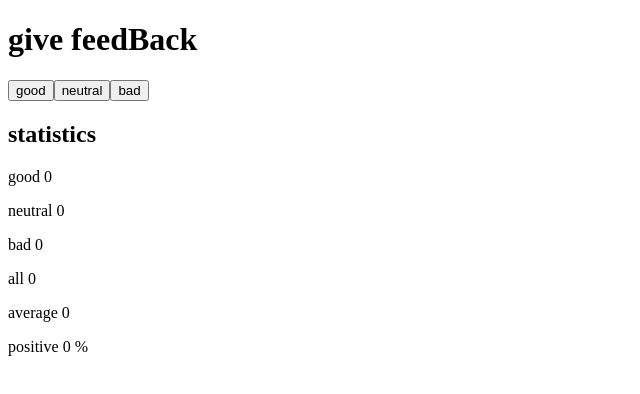
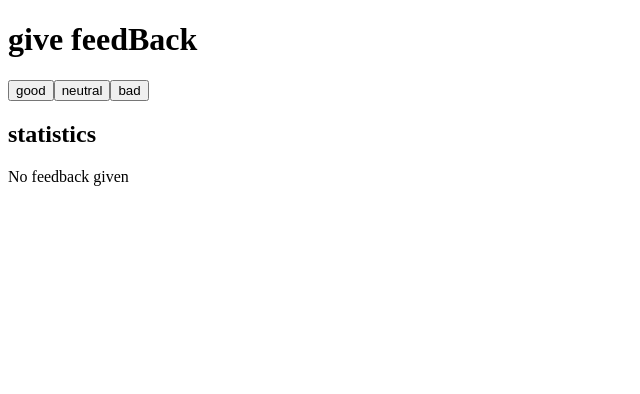
Before and after one commit to hernanruscica/fullstackopen, a React (Vite) app in the folder part1/: page / in a window 1280 px wide. Shown: the top 394 px of the page, without its empty margins (0-640 px from the left). Built offline with nearby package versions, Linux system fonts and the light colour scheme.

Commit message:
1.9: unicafe step 4

```diff
--- a/part1/src/App.jsx
+++ b/part1/src/App.jsx
@@ -120,7 +120,6 @@ const Statistics = ({good, neutral, bad}) => {
   const positive = (good / total) * 100;
 
   return (<>
-    <h2>statistics</h2>
     <Display text="good " value={good} />
     <Display text="neutral " value={neutral} />
     <Display text="bad " value={bad} />
@@ -142,7 +141,12 @@ const App = () => {
       <MyButton btnText="good" handlerClick={()=>setGood(good + 1)}/>
       <MyButton btnText="neutral" handlerClick={()=>setNeutral(neutral + 1)}/>
       <MyButton btnText="bad" handlerClick={()=>setBad(bad + 1)}/>
-      <Statistics good={good} neutral={neutral} bad={bad} />
+      <h2>statistics</h2>
+      { /* 1.9: unicafe step 4 */
+        (good !== 0 | neutral !== 0 | bad !== 0)
+        ? <Statistics good={good} neutral={neutral} bad={bad} />
+        : <p>No feedback given</p>
+      }
     </div>
   )
 }
```
Lines whose indentation alone changed are shown as unchanged.
